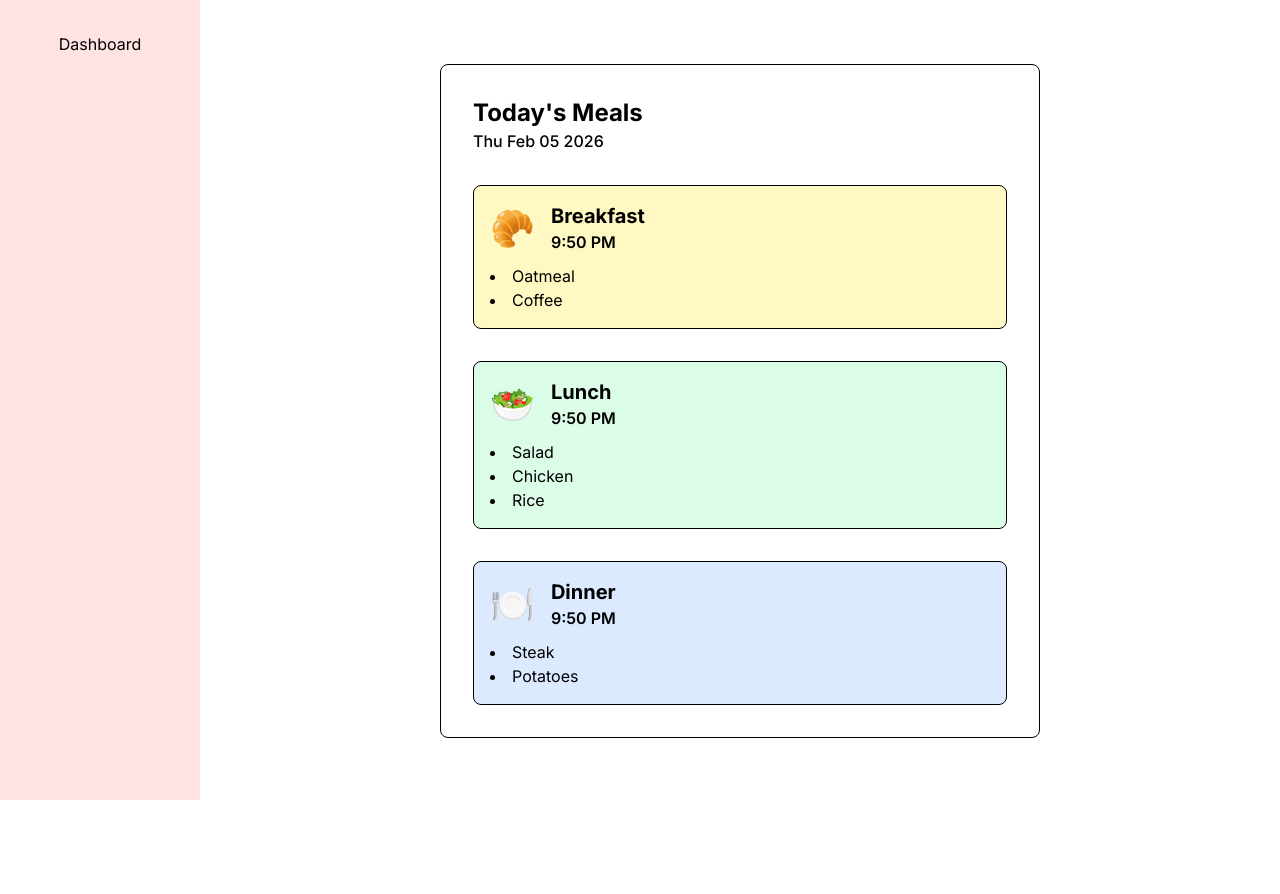
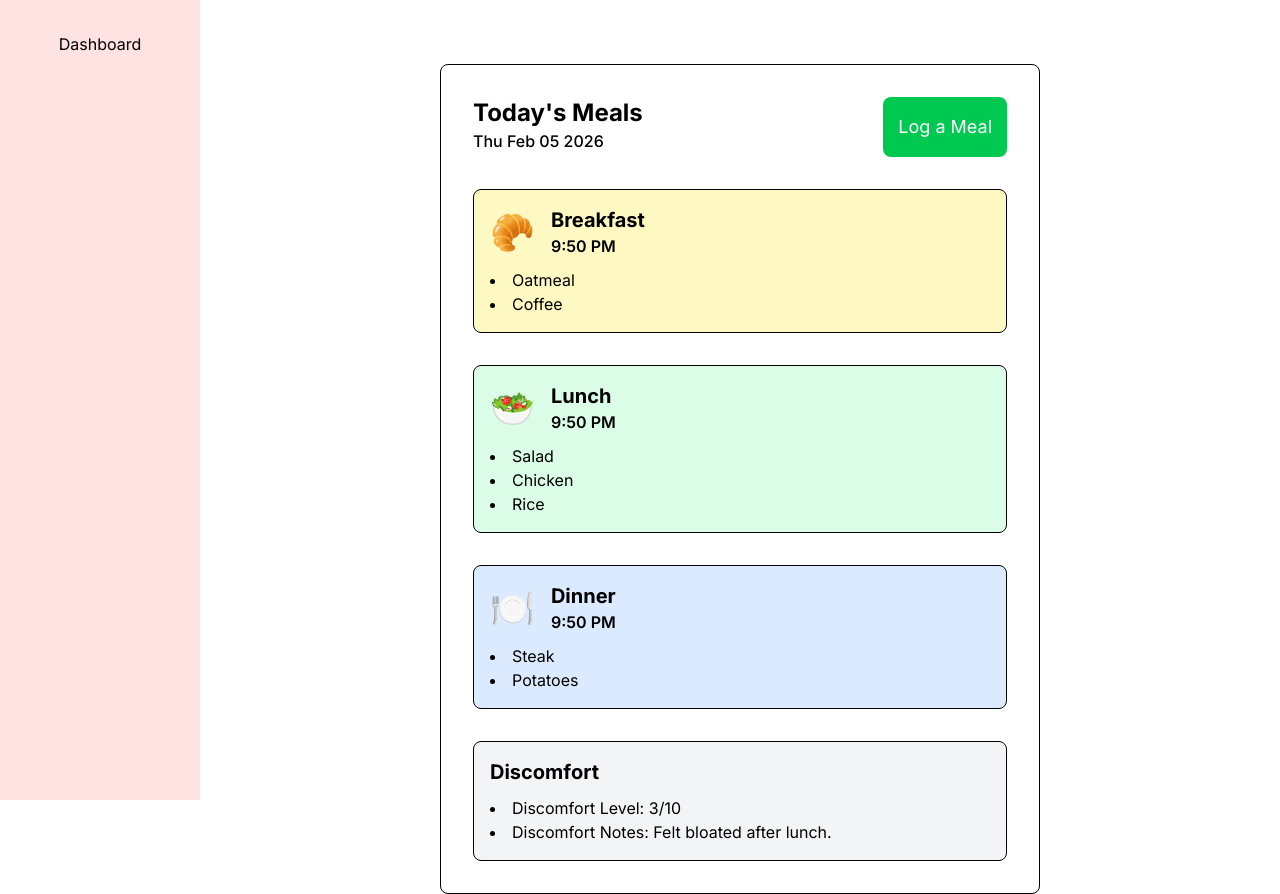
Before and after one commit to reed756/food-diary, a Next.js app: page /dashboard in a window 1280 px wide. Before the commit the page ends 800 px from the top, so only its background shows below. Built offline with nearby package versions, Linux system fonts and the light colour scheme.

Commit message:
add discomfort section

```diff
--- a/src/app/dashboard/(overview)/page.tsx
+++ b/src/app/dashboard/(overview)/page.tsx
@@ -55,13 +55,25 @@ export default function Page() {
           }
         ]
       }
-    ]
+    ],
+    discomfort_notes: 'Felt bloated after lunch.',
+    discomfort_level: 3
   };
 
   return (
     <div className="border-black border p-8 rounded-lg bg-grey-100 w-150 h-fit">
-      <h1 className="text-2xl font-bold">Today&apos;s Meals</h1>
-      <h2 className="font-medium">{todaysMeals.date.toDateString()}</h2>
+      <div className="flex justify-between">
+        <div>
+          <h1 className="text-2xl font-bold">Today&apos;s Meals</h1>
+          <h2 className="font-medium">{todaysMeals.date.toDateString()}</h2>
+        </div>
+        <button
+          className="bg-green-500 border-0 rounded-lg text-white px-3.75 py-4 align-middle decoration-0 inline-block text-lg cursor-pointer hover:bg-green-800 transition-colors duration-200 active:bg-green-800 focus:outline-none focus:ring-2 focus:ring-black focus:ring-offset-2 focus:ring-offset-gray-100"
+          type="submit"
+        >
+          Log a Meal
+        </button>
+      </div>
       <div className="mt-8 flex flex-col gap-8">
         {todaysMeals.meals.map((meal) => {
           return (
@@ -73,6 +85,13 @@ export default function Page() {
             </div>
           );
         })}
+        <section className="border-black border p-4 rounded-lg bg-gray-100 w-full">
+          <h2 className="w-50 font-bold text-xl">Discomfort</h2>
+          <ul className="mt-2.5 list-disc list-inside">
+            <li>Discomfort Level: {todaysMeals.discomfort_level}/10</li>
+            <li>Discomfort Notes: {todaysMeals.discomfort_notes}</li>
+          </ul>
+        </section>
       </div>
     </div>
   );
--- a/src/app/lib/definitions.ts
+++ b/src/app/lib/definitions.ts
@@ -24,4 +24,6 @@ export type TodaysMeals = {
   day_id: number;
   date: Date;
   meals: Meal[];
+  discomfort_notes: string;
+  discomfort_level: number;
 }
```
